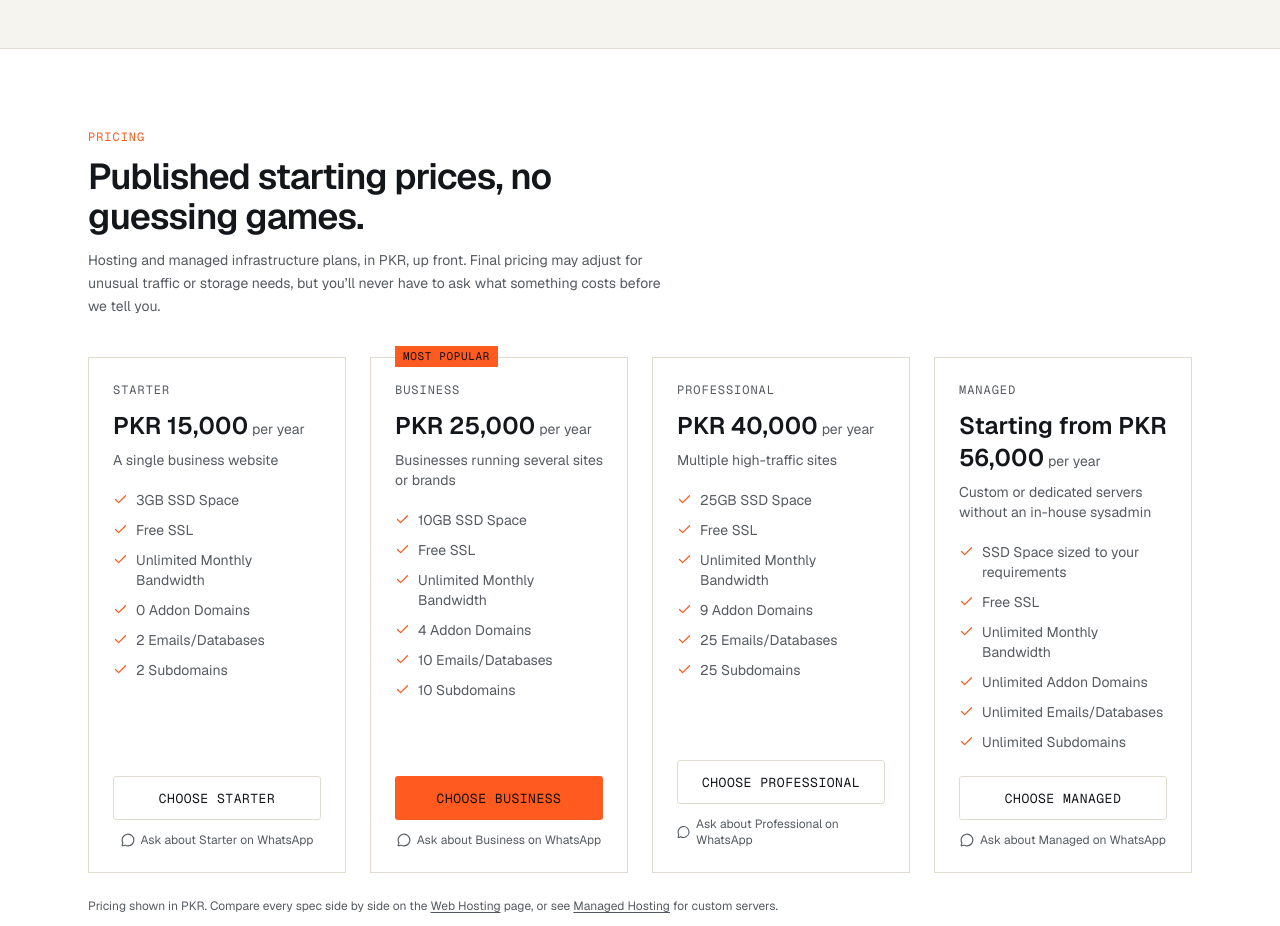
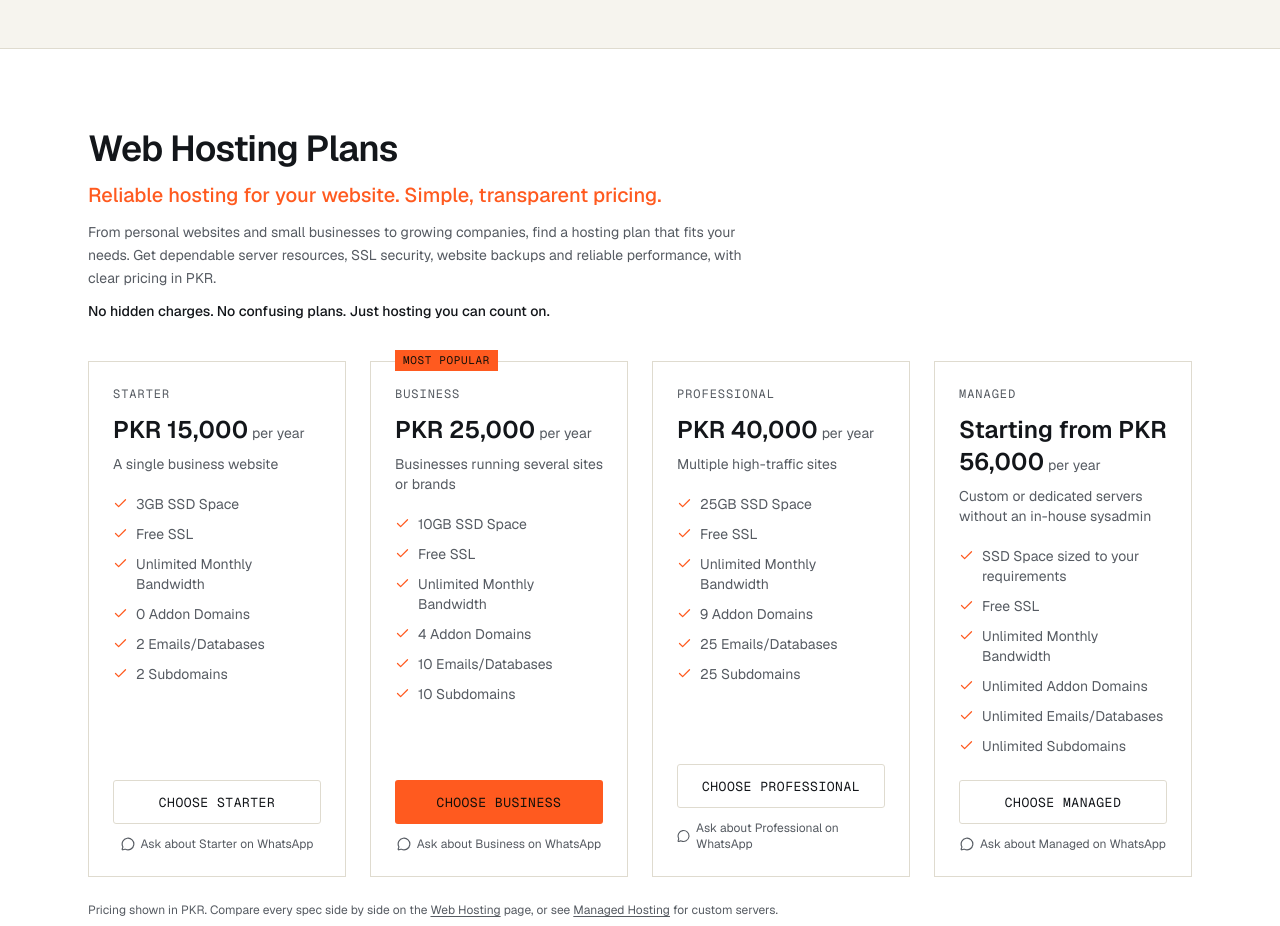
Before and after one commit to Zaryab03/speedhost360, a Next.js app: page / in a window 1280 px wide. Shown: the part 4120-5046 px from the top of the page. Built offline with nearby package versions, Linux system fonts and the light colour scheme; no server answers; the database is empty.

Commit message:
Rewrite hosting plans section heading and intro
Co-Authored-By: Claude Sonnet 5.5 <noreply@anthropic.com>

```diff
--- a/components/sections/pricing.tsx
+++ b/components/sections/pricing.tsx
@@ -9,14 +9,17 @@ export function Pricing({ plans }: { plans: HostingPlan[] }) {
     <section id="pricing" className="border-b border-line bg-paper-raised">
       <div className="mx-auto max-w-6xl px-4 py-20 sm:px-6">
         <RevealOnScroll>
-          <p className="font-mono text-xs uppercase tracking-[0.08em] text-signal">Pricing</p>
-          <h2 className="mt-3 max-w-lg text-3xl font-semibold tracking-tight text-ink sm:text-4xl">
-            Published starting prices, no guessing games.
-          </h2>
-          <p className="mt-3 max-w-xl text-sm leading-relaxed text-ink-muted">
-            Hosting and managed infrastructure plans, in PKR, up front. Final pricing may adjust
-            for unusual traffic or storage needs, but you&rsquo;ll never have to ask what
-            something costs before we tell you.
+          <h2 className="text-3xl font-semibold tracking-tight text-ink sm:text-4xl">Web Hosting Plans</h2>
+          <h3 className="mt-3 max-w-2xl text-lg font-medium text-signal sm:text-xl">
+            Reliable hosting for your website. Simple, transparent pricing.
+          </h3>
+          <p className="mt-3 max-w-2xl text-sm leading-relaxed text-ink-muted">
+            From personal websites and small businesses to growing companies, find a hosting plan that
+            fits your needs. Get dependable server resources, SSL security, website backups and reliable
+            performance, with clear pricing in PKR.
+          </p>
+          <p className="mt-3 max-w-2xl text-sm font-medium text-ink">
+            No hidden charges. No confusing plans. Just hosting you can count on.
           </p>
         </RevealOnScroll>
 
```
